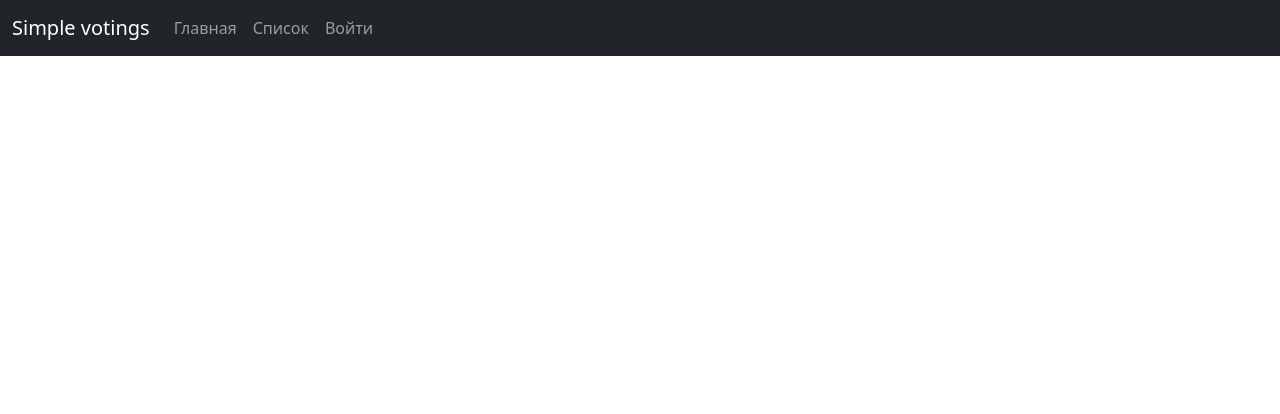
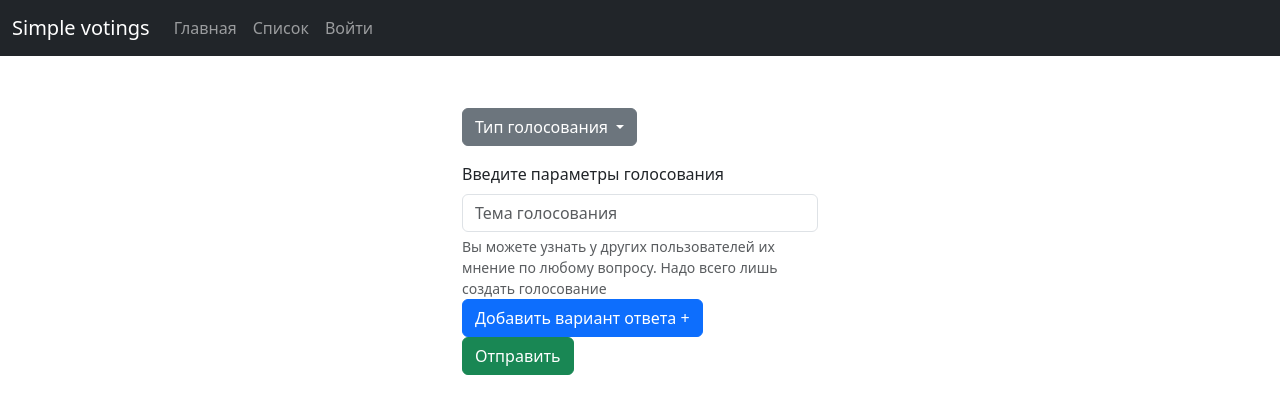
Before and after one commit to setta1a/s1mple_votings_django, a Django app: page /add_voting/ in a window 1280 px wide. Shown: the top 414 px of the page. Run offline with Django 4.2, Linux system fonts and the light colour scheme; some libraries are stand-ins or nearby versions.

Commit message:
add page to add voting

```diff
--- a/first/templates/add_voting.html
+++ b/first/templates/add_voting.html
@@ -3,20 +3,43 @@
 {% block content %}
 <div class="container">
   <div class="row">
-    <form method="post" action="/voting/">
-        <div class="dropdown">
-            <button class="btn btn-secondary dropdown-toggle" type="button" data-bs-toggle="dropdown" aria-expanded="false">
-              Тип голосования
-            </button>
-            <ul class="dropdown-menu">
-              <li><button class="dropdown-item" type="button">Дискретное</button></li>
-              <li><button class="dropdown-item" type="button">Один из многих</button></li>
-              <li><button class="dropdown-item" type="button">Ещё какой-то, потом добавлю</button></li>
-            </ul>
-          </div>
+    <form method="post" action="/voting/1/" class="col-4 offset-4 mb-3">
+      {% csrf_token %}
+      <div class="btn-group col-4  mb-3">
+        <button style="display: block; margin-top: 100px;" type="button" class="btn btn-secondary dropdown-toggle" data-bs-toggle="dropdown" aria-expanded="false">
+          Тип голосования
+        </button>
+        <ul class="dropdown-menu dropdown-menu-end">
+          <li><button class="dropdown-item" type="button">Один из двух</button></li>
+          <li><button class="dropdown-item" type="button">Один из многих</button></li>
+          <li><button class="dropdown-item" type="button">Ещё какой-то</button></li>
+        </ul>
+      </div>
+      <label for="exampleInputEmail1" class="form-label">Введите параметры голосования</label>
+      <input type="text" class="form-control" id="theme" placeholder="Тема голосования">
+      <div id="emailHelp" class="form-text">Вы можете узнать у других пользователей их мнение по любому вопросу. Надо всего лишь создать голосование</div>
+      <button id="add" type="button" class="btn btn-primary">Добавить вариант ответа +</button>
+      <div class="container">
+        <div class="row">
+          <div class="col" id="variants"></div>
+        </div>
+      </div>
+      <button type="submit" class="btn btn-success">Отправить</button>
     </form>
   </div>
 </div>
 
+<script>
+  'use strict'
+  let count = 1
+  add.addEventListener('click', () =>{
+    let input = document.createElement("input")
+    input.classList.add("form-control")
+    input.placeholder = `Вариант голосования номер ${count}`
+    document.querySelector("#variants").appendChild(input)
+    count++
+  })
+</script>
+
 
 {% endblock %}
```
